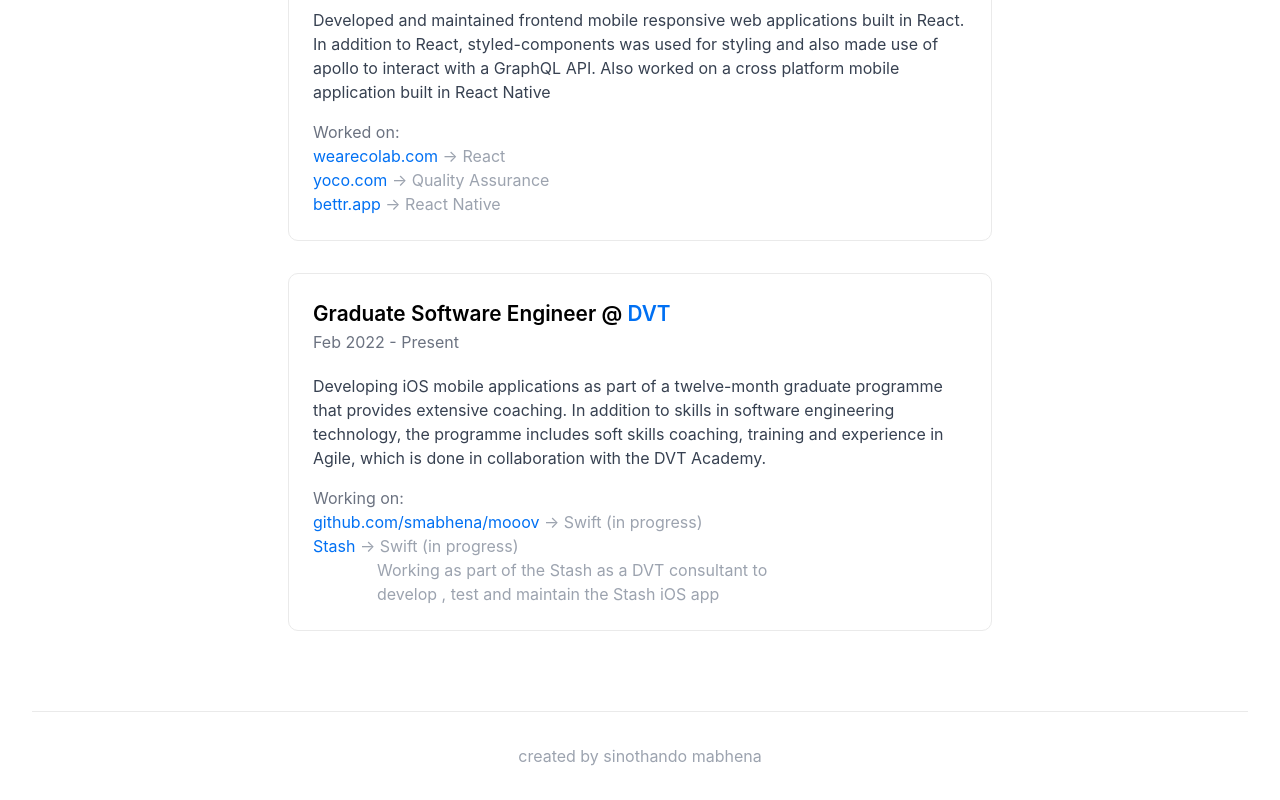
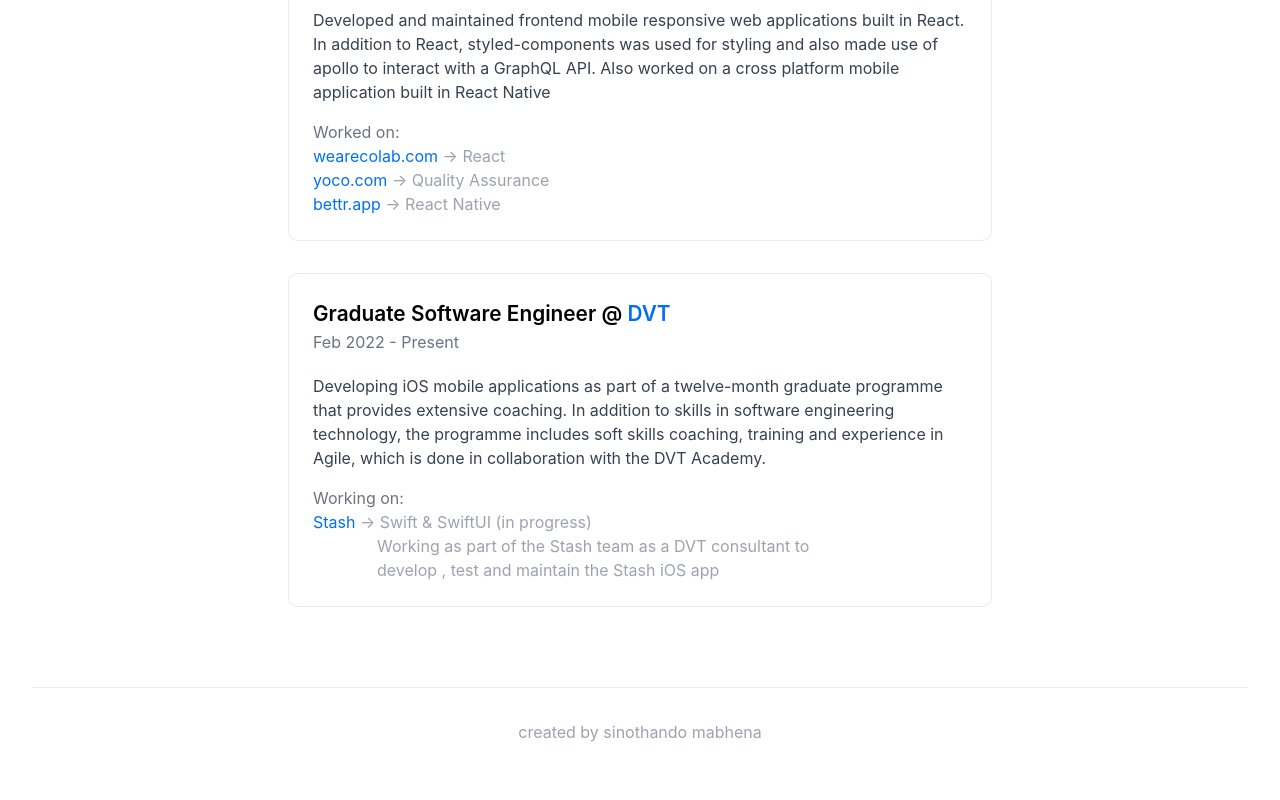
Before and after one commit to sinothandomabhena/sino, a Next.js app: page / in a window 1280 px wide. Shown: the part 731-1531 px from the top of the page. After the commit the page ends 1507 px from the top, so only its background shows below. Built offline with nearby package versions, Linux system fonts and the light colour scheme.

Commit message:
minor updates

```diff
--- a/pages/index.js
+++ b/pages/index.js
@@ -162,7 +162,7 @@
             </p>
             <p className="text-md mt-4 text-gray-500">Working on:</p>
             <ul>
-              <li>
+              {/* <li>
                 <a
                   href="https://github.com/smabhena/mooov"
                   target="_blank"
@@ -174,7 +174,7 @@
                   {" "}
                   &rarr; Swift (in progress)
                 </span>
-              </li>
+              </li> */}
 
               <li>
                 <a
@@ -186,47 +186,15 @@
                 </a>
                 <span className="text-gray-400">
                   {" "}
-                  &rarr; Swift (in progress)
+                  &rarr; Swift &amp; SwiftUI (in progress)
                 </span>
                 <p className="text-gray-400 translate-x-16 w-8/12">
-                  Working as part of the Stash as a DVT consultant to develop ,
-                  test and maintain the Stash iOS app
+                  Working as part of the Stash team as a DVT consultant to
+                  develop , test and maintain the Stash iOS app
                 </p>
               </li>
             </ul>
           </div>
-
-          {/* <div className={styles.card}>
-            <h2 className="font-semibold">
-              Final Year Project @{" "}
-              <a href="https://upnet.up.ac.za//">University of Pretoria</a>
-            </h2>
-            <p className="text-md mb-5 text-gray-500">Mar 2022 - Present</p>
-            <p className="text-gray-700">
-              Leading the frontend of my teams final year project. CryptoHub is
-              an interactive and social application that allows a user to
-              explore the world of crypto. Each user has the ability to share
-              and explore investment recommendations, crypto stories as well as
-              have insight into crypto coins and the current global crypto news.
-            </p>
-            <p className="text-md mt-4 text-gray-500">Working on:</p>
-
-            <ul>
-              <li>
-                <a
-                  href="https://github.com/COS301-SE-2022/CryptoHub"
-                  target="_blank"
-                  rel="noreferrer"
-                >
-                  github.com/COS301-SE-2022/CryptoHub
-                </a>
-                <span className="text-gray-400">
-                  {" "}
-                  &rarr; Next, React, Tailwind (in progress)
-                </span>
-              </li>
-            </ul>
-          </div> */}
         </div>
       </main>
 
```
